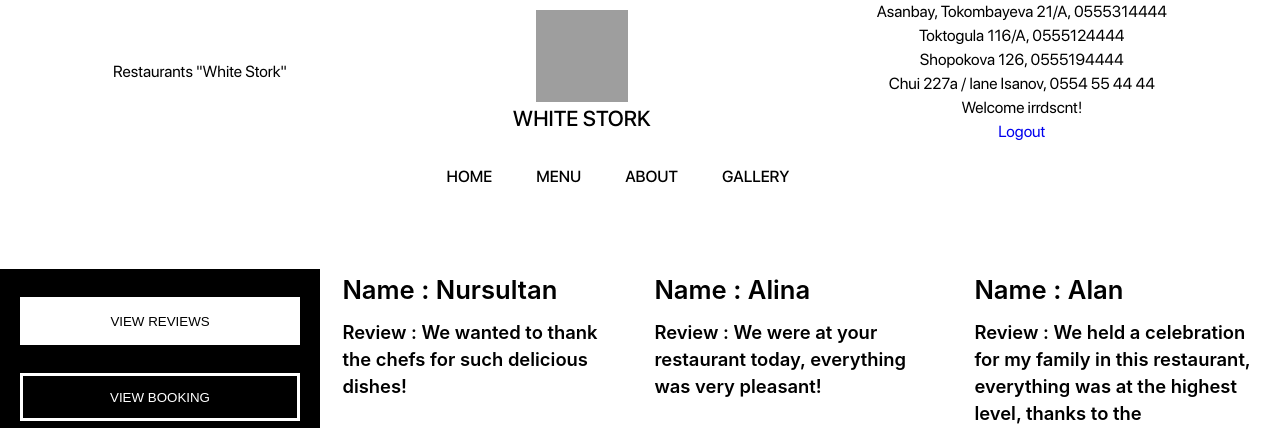
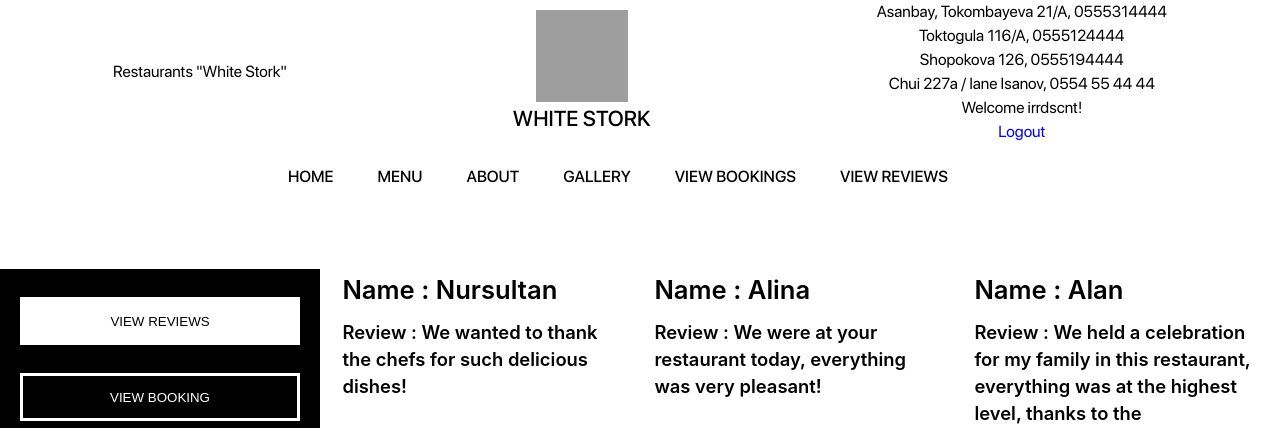
Before and after one commit to orenvadi/Django-Site-Toikana, a Django app: page /review_view/ in a window 1280 px wide. Shown: the top 428 px of the page. Run offline with Django 4.2, Linux system fonts and the light colour scheme; a user stored in the database is signed in; data comes from the database, SQL or seed files in the repository; both versions use the stored data as it was after the commit; parts of the project's set-up code (start-up, migrations or seed data) failed here and were passed over; some web fonts are replaced; grey boxes are pictures that could not be loaded.

```diff
--- a/templates/base_header.html
+++ b/templates/base_header.html
@@ -67,6 +67,14 @@
         <li class="nav__list-item">
           <a href="{% url 'gallery' %}">GALLERY</a>
         </li>
+        {% if user.is_authenticated %}
+        <li class="nav__list-item">
+          <a href="{% url 'viewbooking' %}">VIEW BOOKINGS</a>
+        </li>
+        <li class="nav__list-item">
+          <a href="{% url 'viewreview' %}">VIEW REVIEWS</a>
+        </li>
+        {% endif %}
         <!-- <li class="nav__list-item">
           <a href="{% url 'signup' %}">РЕГИСТРАЦИЯ</a>
         </li>
```
Also changed, not shown: templates/base_header_footer.html (+6 -4 lines), db.sqlite3.
